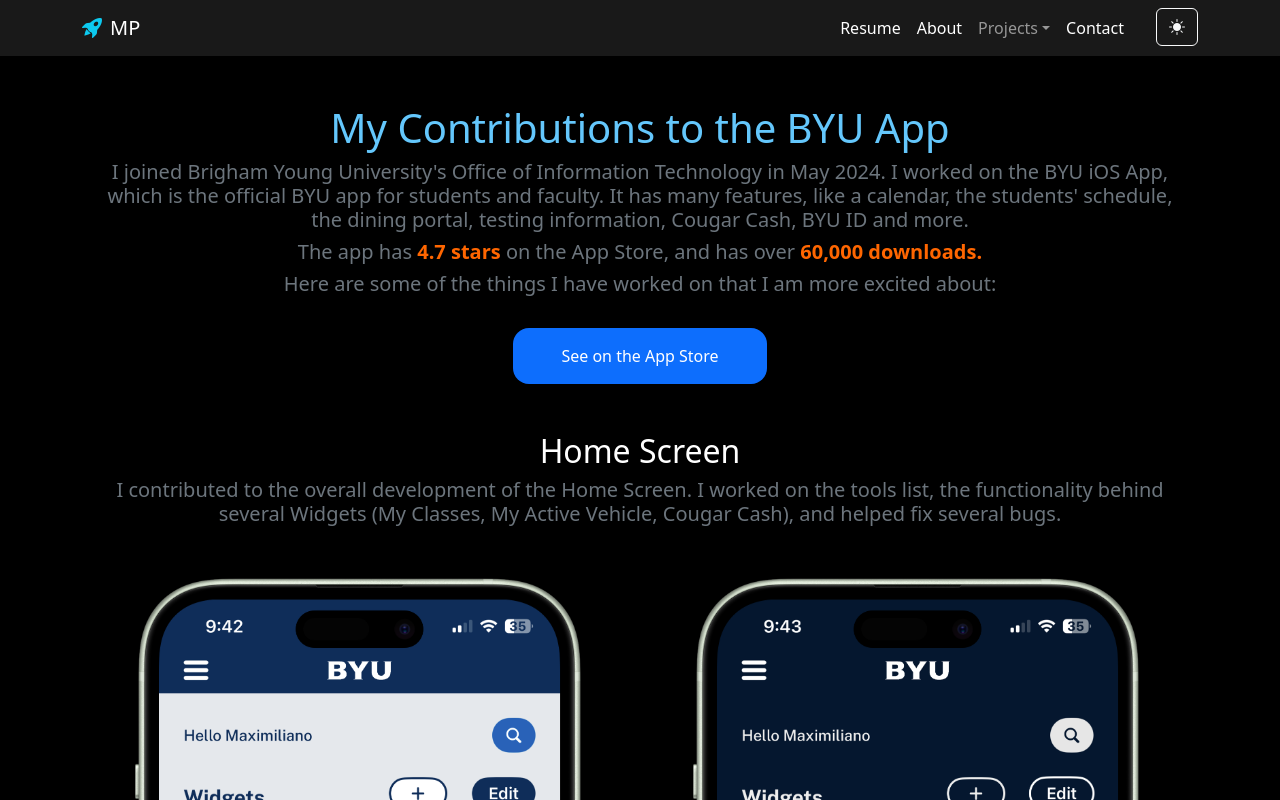
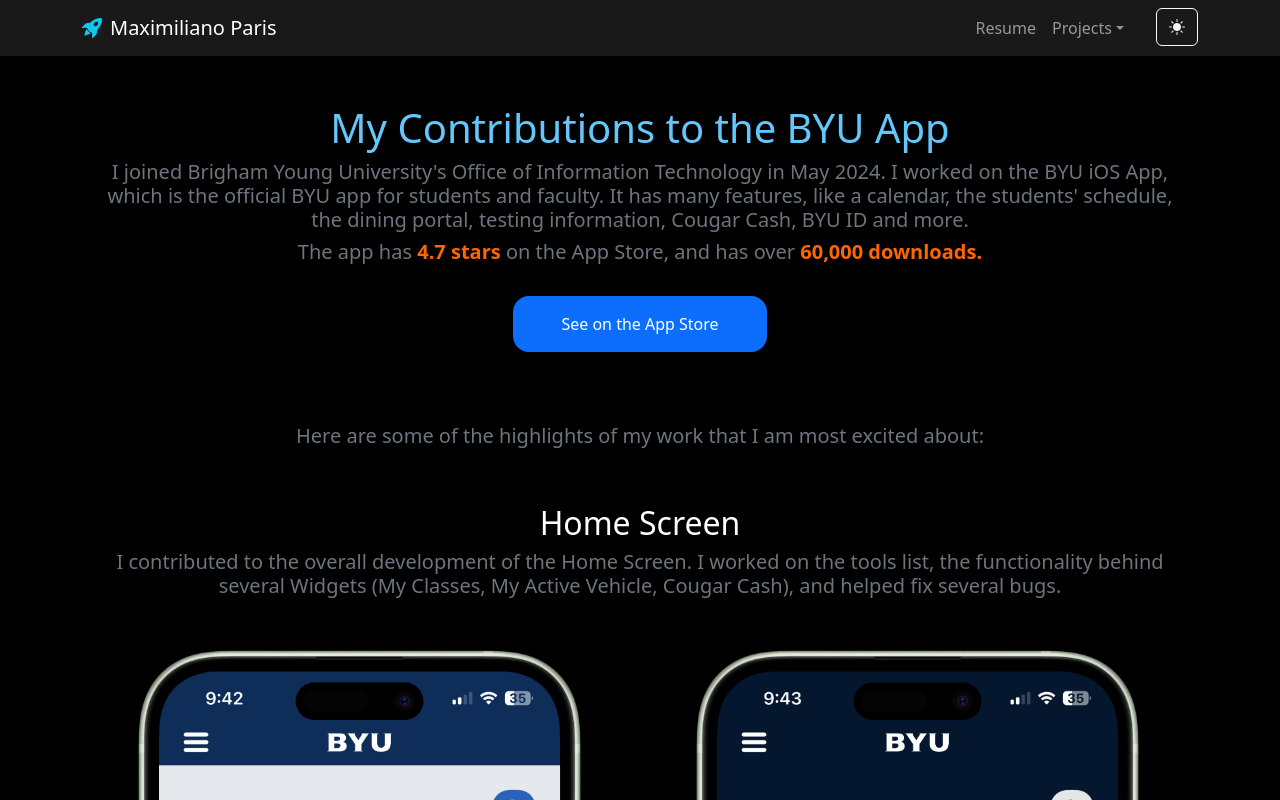
Before and after one commit to maxiparis/portfolio, a React (Vite) app: page /projects/contributions in a window 1280 px wide. Shown: the top 800 px of the page. Built offline with nearby package versions, Linux system fonts and the light colour scheme.

Commit message:
feat: cleanup

```diff
--- a/src/App.tsx
+++ b/src/App.tsx
@@ -50,7 +50,6 @@
                         <Route path="improvify" element={ProjectPage(projects.improvifyInfo)}/>
                         <Route path="learnspanish" element={ProjectPage(projects.learnSpanishInfo)}/>
                     </Route>
-                    <Route path="/contact" element={<Contact />}/>
                 </Routes>
             </Container>
 
--- a/src/components/Navbar.tsx
+++ b/src/components/Navbar.tsx
@@ -9,19 +9,23 @@
         <Navbar expand="lg" className={theme === "light" ? "bg-light" :"bg-gray"}  variant={theme === "light" ? "light" :"dark"} fixed="top">
             <Container>
                 <Navbar.Brand as={NavLink} className={getStyle.text} to="/">
-                    <i className={`bi bi-rocket-takeoff-fill bg-pr ${getStyle.rocketColor}`} style={{marginRight: "8px"}}></i>MP
+                    <i className={`bi bi-rocket-takeoff-fill bg-pr ${getStyle.rocketColor}`} style={{marginRight: "8px"}}></i>Maximiliano Paris
                 </Navbar.Brand>
                 <Navbar.Toggle aria-controls="navbar-content" />
                 <Navbar.Collapse id="navbar-content" className="justify-content-end">
                     <Nav>
                         <Nav.Item>
-                            <Nav.Link className={getStyle.text} href="TODO">Resume</Nav.Link>
+                            <a className="text-decoration-none" href="/assets/maximiliano-paris-resume.pdf" target="_blank">
+                                <button className="nav-link no-underline">
+                                    Resume
+                                </button>
+                            </a>
                         </Nav.Item>
+                        {/*<Nav.Item>*/}
+                        {/*    <Nav.Link as={NavLink} className={getStyle.text} to="about">About</Nav.Link>*/}
+                        {/*</Nav.Item>*/}
                         <Nav.Item>
-                            <Nav.Link as={NavLink} className={getStyle.text} to="about">About</Nav.Link>
-                        </Nav.Item>
-                        <Nav.Item>
-                            <NavDropdown title="Projects" className={getStyle.text}>
+                            <NavDropdown title="Projects" className={getStyle.text} data-bs-theme={theme === "light" ? "light" :"dark"}>
                                 <NavDropdown.Item as={NavLink} to="projects/contributions">Contributions to BYU app</NavDropdown.Item>
                                 <NavDropdown.Item as={NavLink} to="projects/conosur">Cono Sur</NavDropdown.Item>
                                 <NavDropdown.Item as={NavLink} to="projects/focusflow">FocusFlow</NavDropdown.Item>
@@ -30,9 +34,9 @@
                             </NavDropdown>
                         </Nav.Item>
 
-                        <Nav.Item>
-                            <Nav.Link as={NavLink} className={getStyle.text} to="contact">Contact</Nav.Link>
-                        </Nav.Item>
+                        {/*<Nav.Item>*/}
+                        {/*    <Nav.Link as={NavLink} className={getStyle.text} to="contact">Contact</Nav.Link>*/}
+                        {/*</Nav.Item>*/}
                         <Nav.Item>
                             <Button
                               variant={getStyle.themeVariant}
--- a/src/components/projects/BYUContributions.tsx
+++ b/src/components/projects/BYUContributions.tsx
@@ -21,9 +21,6 @@
           <h5 className="text-secondary text-center">
             The app has <strong>4.7 stars</strong> on the App Store, and has over <strong>60,000 downloads.</strong>
           </h5>
-          <h5 className="text-secondary text-center">
-            Here are some of the things I have worked on that I am more excited about:
-          </h5>
 
         </div>
         <div className="d-flex flex-md-row flex-column justify-content-center gap-3">
@@ -36,6 +33,10 @@
             See on the App Store
           </Button>
         </div>
+
+        <h5 className="text-secondary text-center mt-5">
+          Here are some of the highlights of my work that I am most excited about:
+        </h5>
       </Stack>
 
       {/* Home Screen */}
```
Also changed, not shown: 1 other file (tests, documents, lock files or other folders).
